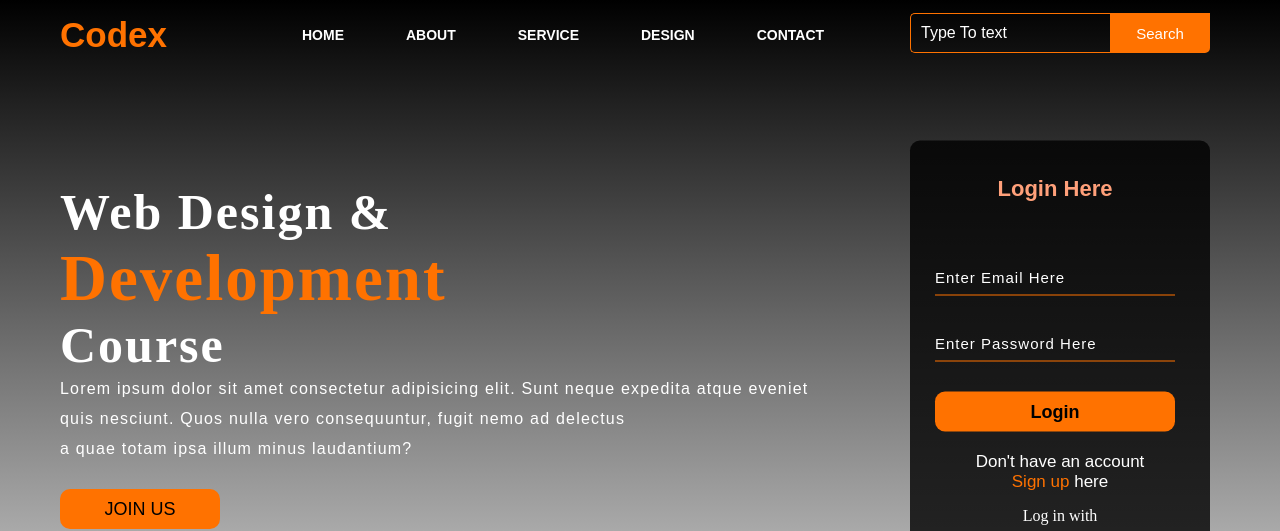
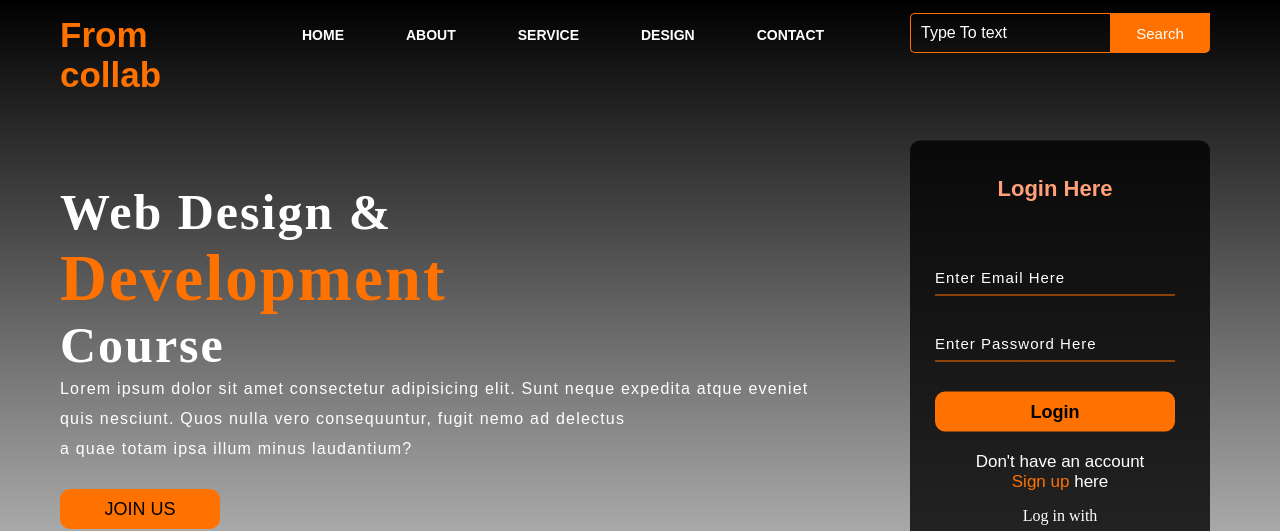
Before and after one commit to Jdelina/ZetoRo, a plain HTML site: page index.html in a window 1280 px wide. Shown: the top 531 px of the page. Drawn offline with nearby package versions, Linux system fonts and the light colour scheme.

Commit message:
Update index.html
please review my update to index

```diff
--- a/index.html
+++ b/index.html
@@ -12,7 +12,7 @@
     <div class="main">
         <div class="navbar">
             <div class="icon">
-                <h2 class="logo">Codex</h2>
+                <h2 class="logo">From collab</h2>
             </div>
 
             <div class="menu">
```
